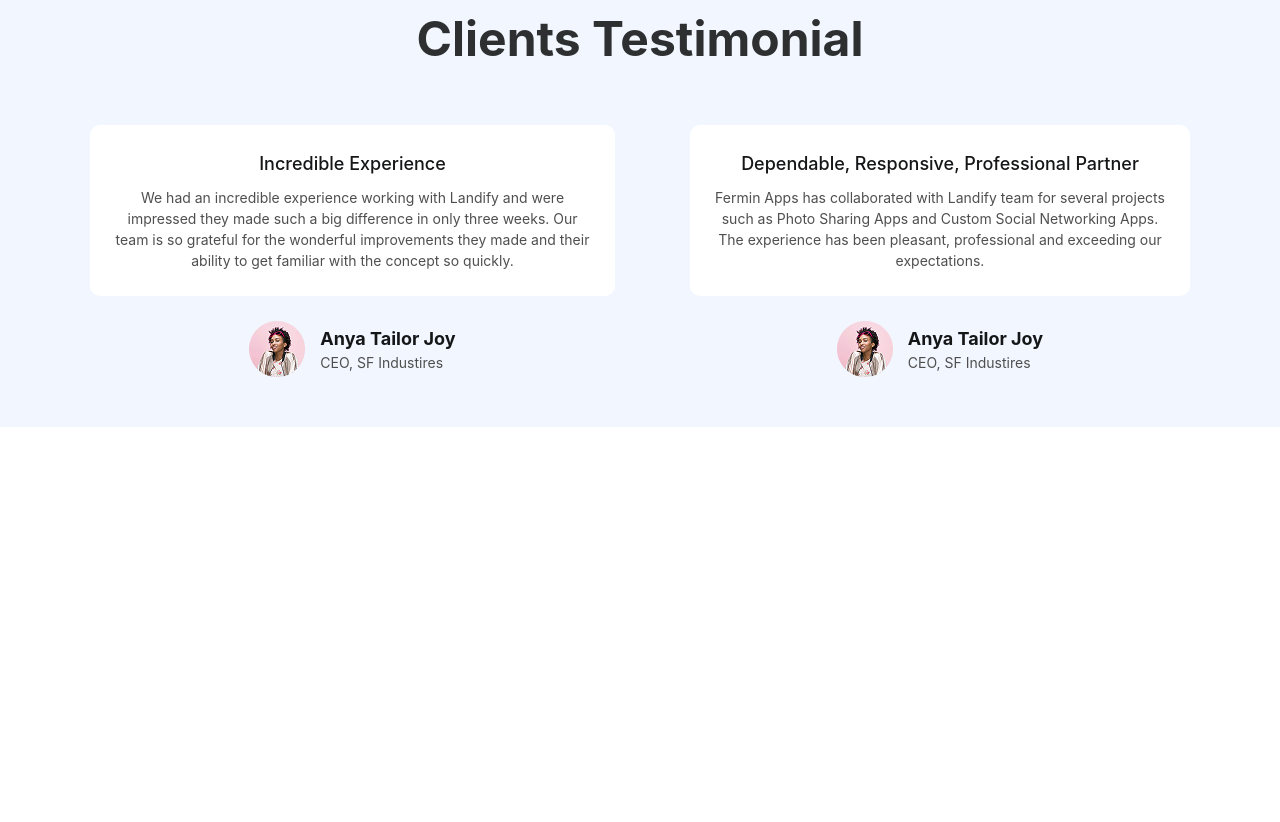
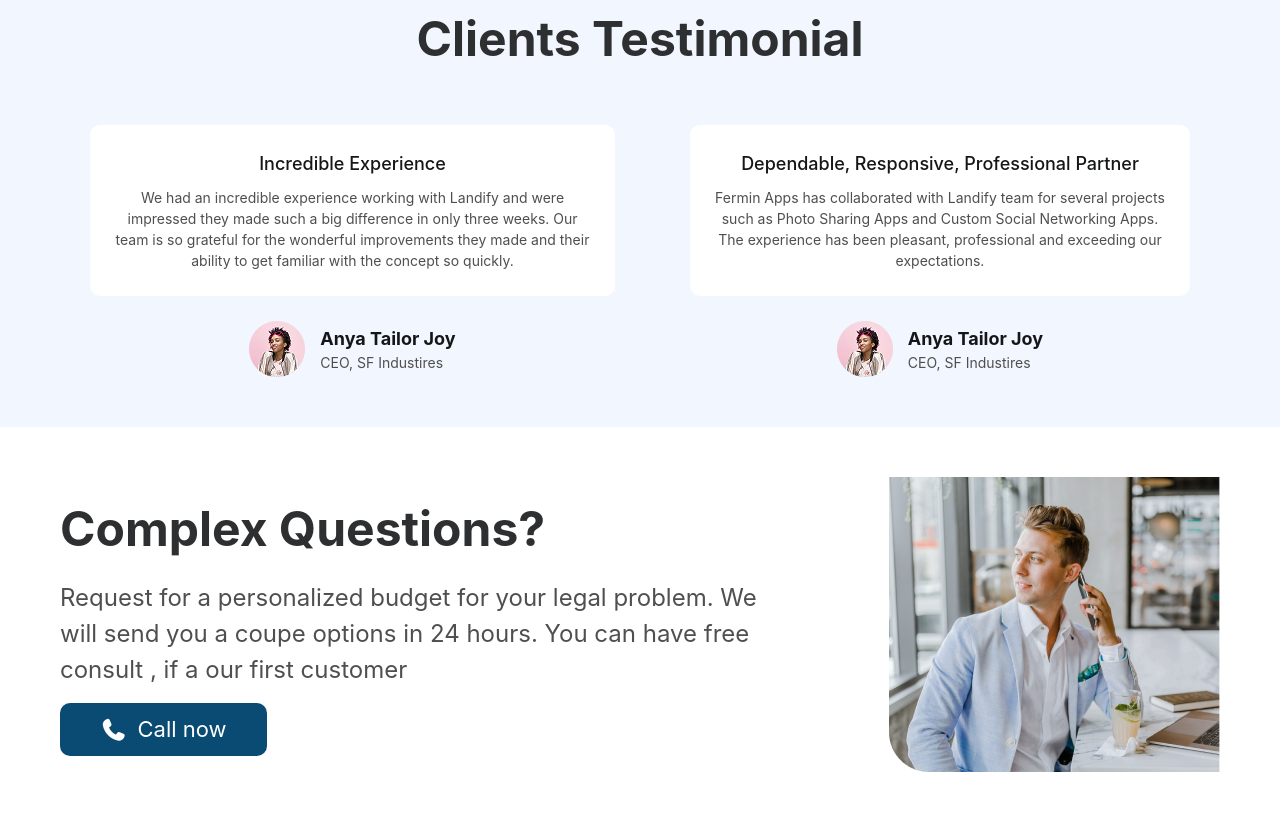
Before and after one commit to mahmadzoda09/Lesson2Week3, a website: page index.html in a window 1280 px wide. Shown: the part 2389-3211 px from the top of the page. Before the commit the page ends 2816 px from the top, so only its background shows below. Drawn offline with nearby package versions, Linux system fonts and the light colour scheme; files that its build step writes are made by us from their sources.

Commit message:
Section5

```diff
--- a/index.html
+++ b/index.html
@@ -211,12 +211,16 @@
               >
                 <img src="src/Photo.png" alt="" />
                 <nav>
-                  <h3 class="text-[#151617] text-[18px] font-bold">Anya Tailor Joy</h3>
+                  <h3 class="text-[#151617] text-[18px] font-bold">
+                    Anya Tailor Joy
+                  </h3>
                   <p class="text-[#4F4F4F] text-[14px]">CEO, SF Industires</p>
                 </nav>
               </article>
             </div>
-            <div class="hidden lg:flex flex-col  items-center text-center gap-[25px]">
+            <div
+              class="hidden lg:flex flex-col items-center text-center gap-[25px]"
+            >
               <nav class="bg-white p-[25px] rounded-[10px]">
                 <article class="flex flex-col gap-[10px]">
                   <h2 class="text-[#151617] text-[18px] font-medium">
@@ -235,7 +239,9 @@
               >
                 <img src="src/Photo.png" alt="" />
                 <nav>
-                  <h3 class="text-[#151617] text-[18px] font-bold">Anya Tailor Joy</h3>
+                  <h3 class="text-[#151617] text-[18px] font-bold">
+                    Anya Tailor Joy
+                  </h3>
                   <p class="text-[#4F4F4F] text-[14px]">CEO, SF Industires</p>
                 </nav>
               </article>
@@ -243,6 +249,18 @@
           </div>
         </section>
       </div>
+      <section class="max-w-300 m-auto flex flex-col lg:flex-row items-center justify-between gap-[50px] lg:gap-[100px] p-[50px_20px]">
+        <aside class="flex flex-col gap-[15px] items-start">
+          <h1 class="text-[#2D2F30] text-[48px] font-bold">Complex Questions?</h1>
+          <p class="text-[#4F4F4F] text-[24px] ">
+            Request for a personalized budget for your legal problem. We will
+            send you a coupe options in 24 hours. You can have free consult , if
+            a our first customer
+          </p>
+          <button class="bg-[#094B72] text-white text-[22px] p-[10px_40px] flex items-center rounded-[10px] gap-[10px]"><i class="fa-solid fa-phone"></i> Call now</button>
+        </aside>
+        <img src="src/round.png" alt="">
+      </section>
     </main>
   </body>
 </html>
```
Also changed, not shown: src/round.png (added).
